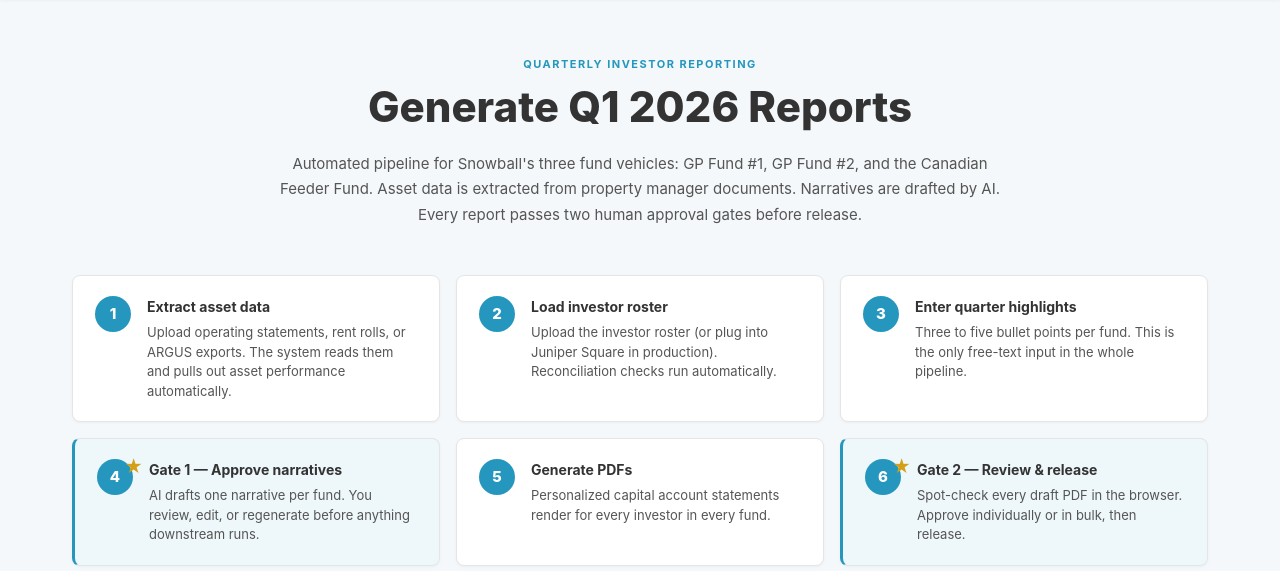
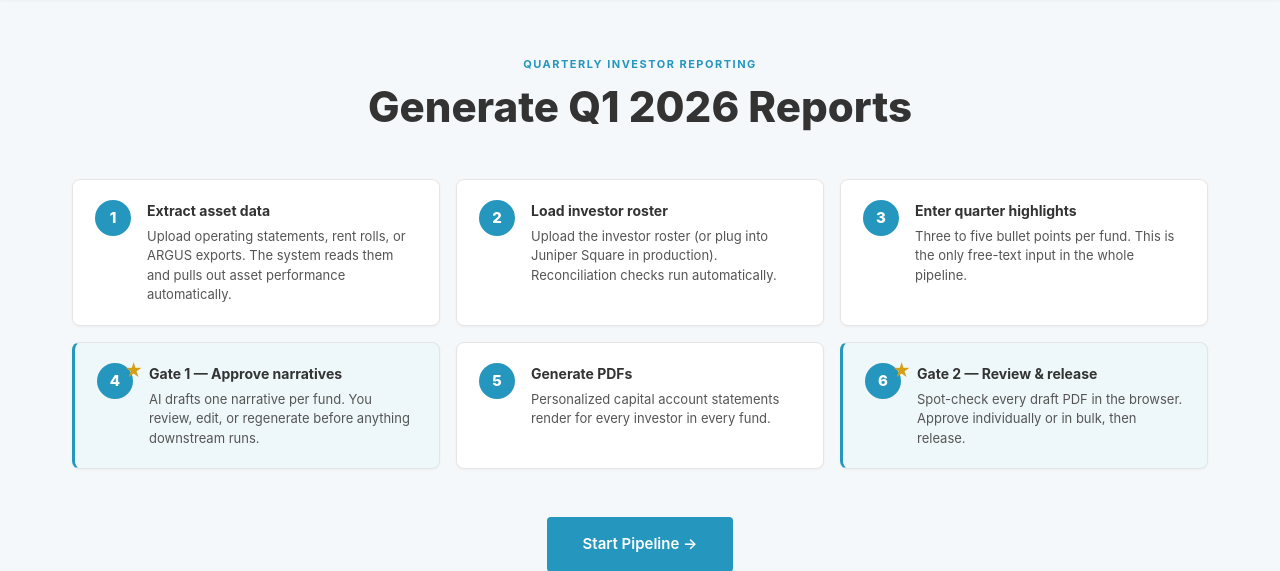
Before and after one commit to akim777-cyb/snowball-reporting, a Flask app: page / in a window 1280 px wide. Shown: the part 81-652 px from the top of the page. Run offline with Flask 3, Linux system fonts and the light colour scheme.

Commit message:
Remove lead paragraph from landing page

```diff
--- a/templates/landing.html
+++ b/templates/landing.html
@@ -5,12 +5,6 @@
     <div class="landing-title-block">
         <div class="eyebrow">Quarterly Investor Reporting</div>
         <h1>Generate {{ state.reporting_period }} Reports</h1>
-        <p class="lead">
-            Automated pipeline for Snowball's three fund vehicles: GP Fund #1,
-            GP Fund #2, and the Canadian Feeder Fund. Asset data is extracted
-            from property manager documents. Narratives are drafted by AI.
-            Every report passes two human approval gates before release.
-        </p>
     </div>
 
     <div class="pipeline-overview">
```
